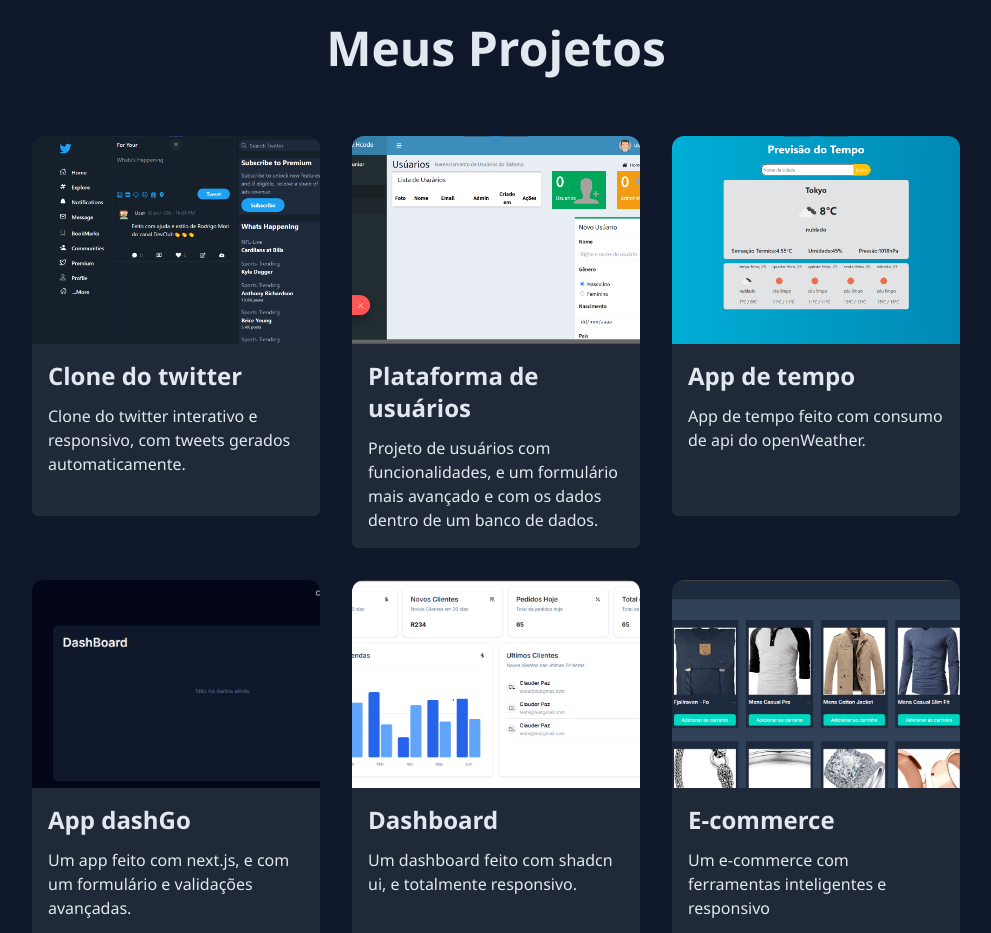
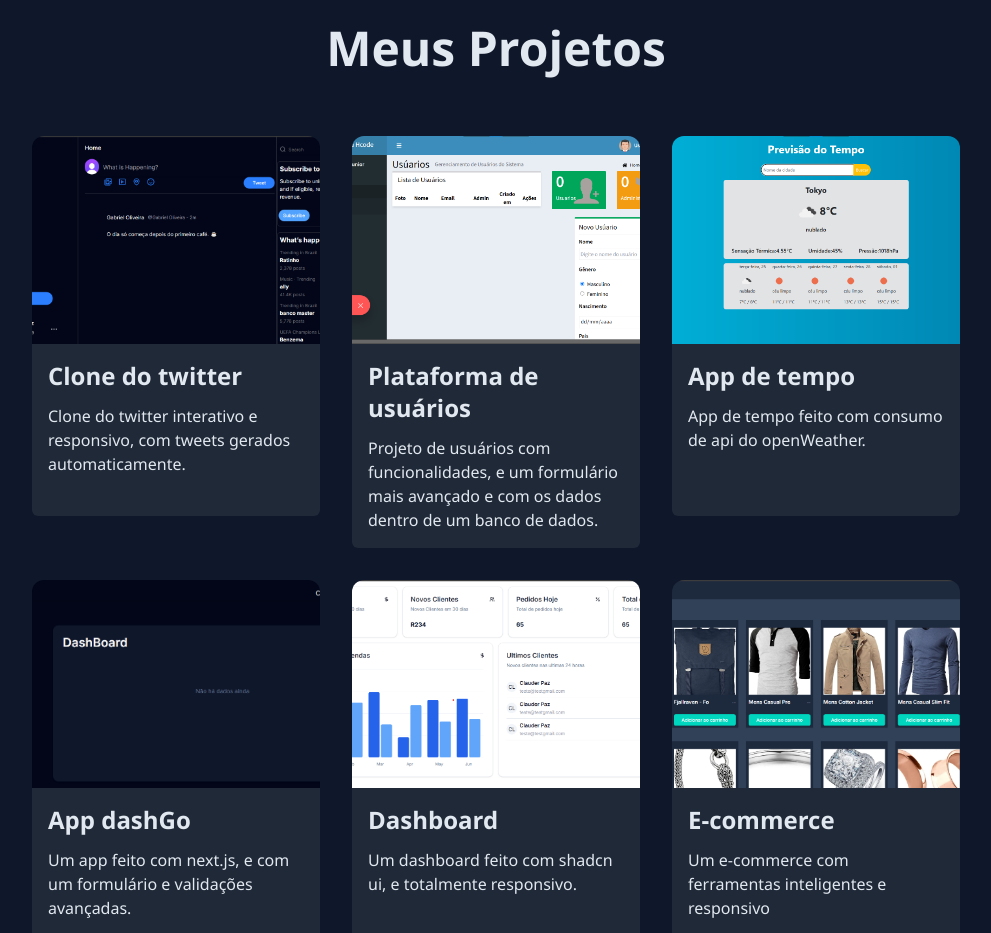
Before and after one commit to ClauderPaz87/PROJECTS-NEXT.JS, a Next.js app in the folder portfolio-clauderpaz/: page / in a window 1280 px wide. Shown: the part 1740-2673 px from the top of the page, without its empty margins (144-1135 px from the left). Built offline with nearby package versions, Linux system fonts and the light colour scheme.

Commit message:
atualizado

```diff
--- a/portfolio-clauderpaz/src/components/Projects.jsx
+++ b/portfolio-clauderpaz/src/components/Projects.jsx
@@ -20,7 +20,7 @@ const Projects = () => {
 
       <div className="grid lg:grid-cols-2 xl:grid-cols-3 md:grid-cols-1 lg:px-44 gap-8">
 
-        <Link href="https://projects-twitterclone.vercel.app/"
+        <Link href="https://projeto-twitter-clone.vercel.app/"
         className="hover:shadow-xl hover:shadow-shadowImage hover:-translate-y-3 hover:scale-105
         transition-all ease-linear w-72 mx-auto">
           <div>
```
Also changed, not shown: portfolio-clauderpaz/public/projeto_twitter.png.
